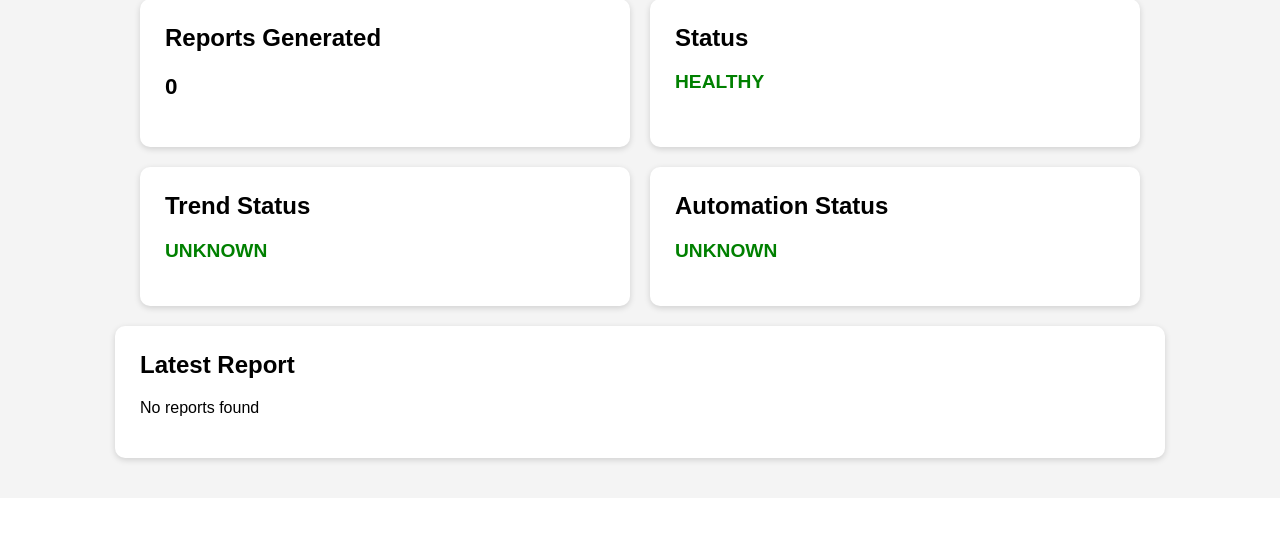
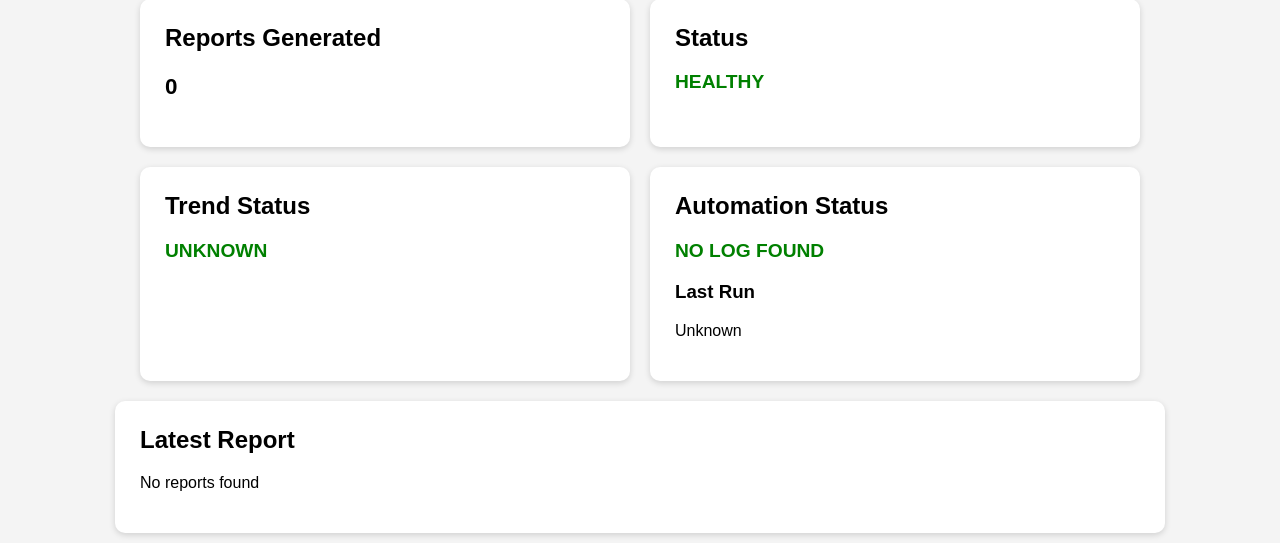
Before and after one commit to grgdougall-crypto/linux-ops-automation-lab, a Flask app: page / in a window 1280 px wide. Shown: the part 446-989 px from the top of the page. Before the commit the page ends 911 px from the top, so only its background shows below. Run offline with Flask 3, Linux system fonts and the light colour scheme.

Commit message:
Add automation run tracking to dashboard

```diff
--- a/dashboard/app.py
+++ b/dashboard/app.py
@@ -9,6 +9,30 @@
 AUTOMATION_LOG = REPORT_DIR / "daily_automation.log"
 
 
+def get_automation_info():
+    if not AUTOMATION_LOG.exists():
+        return {
+            "status": "NO LOG FOUND",
+            "last_run": "Unknown"
+        }
+
+    log_content = AUTOMATION_LOG.read_text().splitlines()
+
+    status = "CHECK LOG"
+    last_run = "Unknown"
+
+    for line in reversed(log_content):
+        if "Workflow completed:" in line:
+            status = "SUCCESS"
+            last_run = line.replace("Workflow completed:", "").strip()
+            break
+
+    return {
+        "status": status,
+        "last_run": last_run
+    }
+
+
 def get_latest_report_data():
     reports = sorted(REPORT_DIR.glob("system_report_*.txt"))
 
@@ -18,8 +42,7 @@
             "report_count": 0,
             "disk_usage": "Unavailable",
             "memory_used": "Unavailable",
-            "trend_status": "UNKNOWN",
-            "automation_status": "UNKNOWN"
+            "trend_status": "UNKNOWN"
         }
 
     latest_report = reports[-1]
@@ -39,34 +62,20 @@
             if len(parts) >= 3:
                 memory_used = parts[2]
 
-    trend_status = "STABLE"
-    automation_status = get_automation_status()
-
     return {
         "latest_report": latest_report.name,
         "report_count": len(reports),
         "disk_usage": disk_usage,
         "memory_used": memory_used,
-        "trend_status": trend_status,
-        "automation_status": automation_status
+        "trend_status": "STABLE"
     }
-
-
-def get_automation_status():
-    if not AUTOMATION_LOG.exists():
-        return "NO LOG FOUND"
-
-    log_content = AUTOMATION_LOG.read_text()
-
-    if "Workflow completed" in log_content:
-        return "SUCCESS"
-
-    return "CHECK LOG"
 
 
 @app.route("/")
 def home():
+
     report_data = get_latest_report_data()
+    automation_data = get_automation_info()
 
     return render_template(
         "index.html",
@@ -76,7 +85,8 @@
         disk_usage=report_data["disk_usage"],
         memory_used=report_data["memory_used"],
         trend_status=report_data["trend_status"],
-        automation_status=report_data["automation_status"],
+        automation_status=automation_data["status"],
+        last_run=automation_data["last_run"],
         health_score="100/100",
         status="HEALTHY"
     )
--- a/dashboard/templates/index.html
+++ b/dashboard/templates/index.html
@@ -48,6 +48,9 @@
         <div class="card">
             <h2>Automation Status</h2>
             <p class="status-good">{{ automation_status }}</p>
+
+            <h3>Last Run</h3>
+            <p>{{ last_run }}</p>
         </div>
 
     </div>
```
